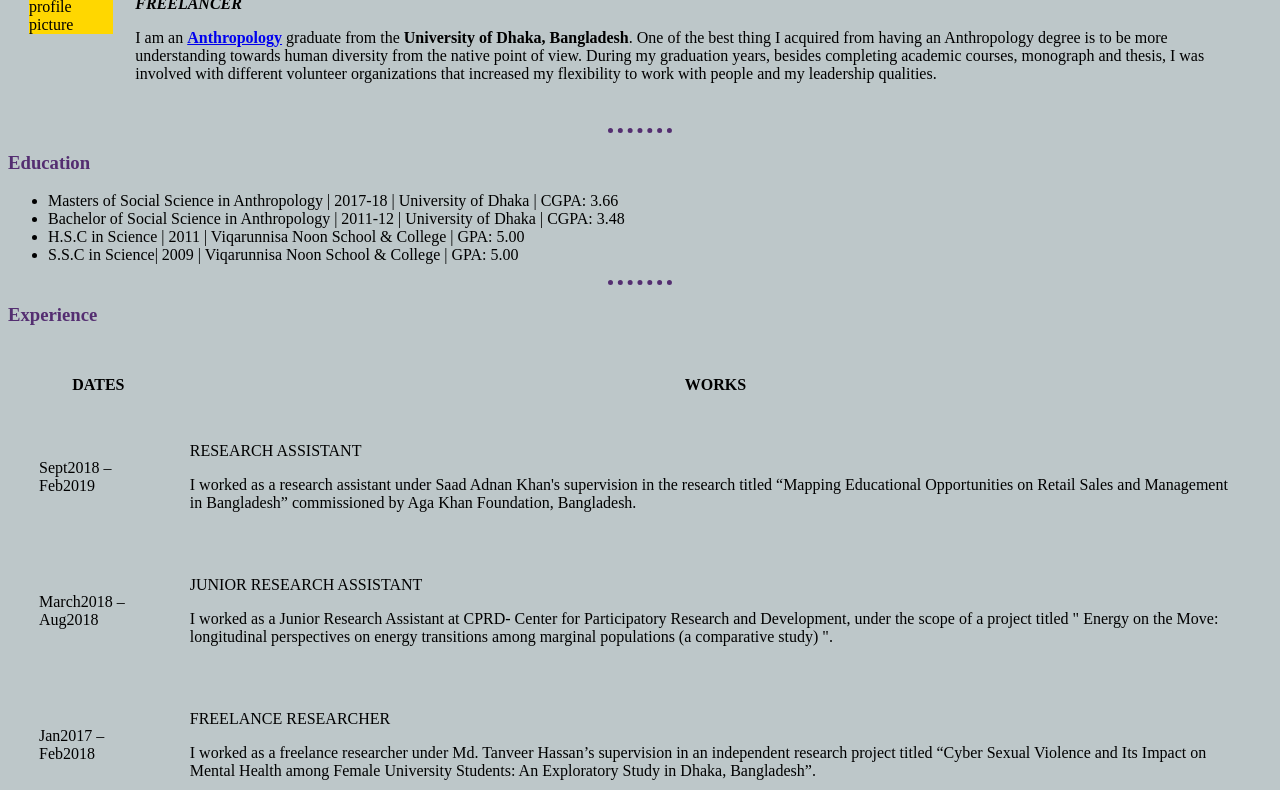
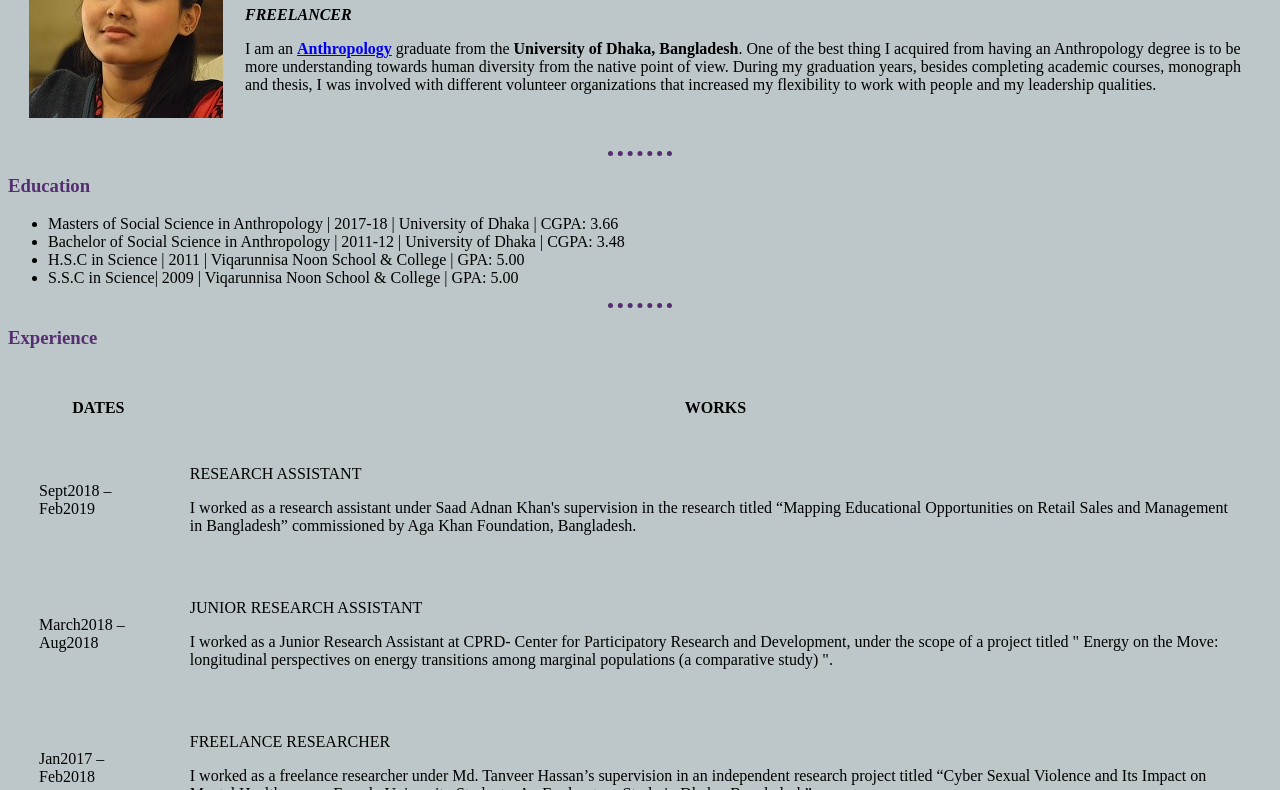
Before and after one commit to Tishmi/CV, a plain HTML site: page index.html in a window 1280 px wide. Shown: the part 114-904 px from the top of the page. Drawn offline with Linux system fonts and the light colour scheme; files that its build step writes are made by us from their sources.

Commit message:
Update index.html

```diff
--- a/index.html
+++ b/index.html
@@ -10,7 +10,7 @@
 <body >
   <table cellspacing=20>
     <tr>
-      <td> <img src="images/tishmi.jpg" alt="Tishmi profile picture"></td>
+      <td> <img src="tishmi.jpg" alt="Tishmi profile picture"></td>
         <td>
         <h1>Jannatul Ferdouse (Tishmi)</h1>
         <p><em> <strong>FREELANCER</strong> </em> </p>
```
